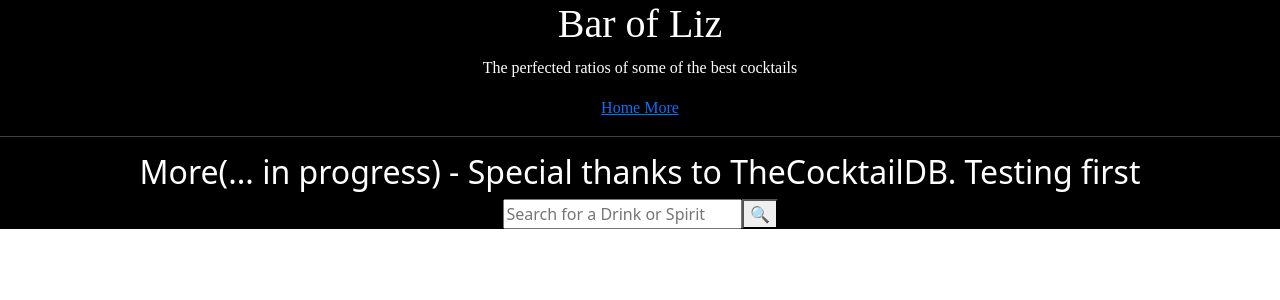
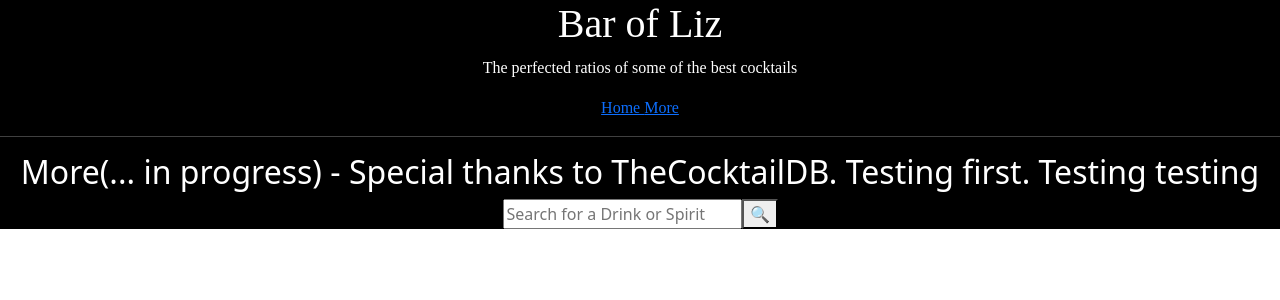
Before and after one commit to ESedrak/cocktail-list, a React (Create React App) app: page /more in a window 1280 px wide. Shown: the top 300 px of the page. Built offline with nearby package versions, Linux system fonts and the light colour scheme.

Commit message:
Testing changes in h2

```diff
--- a/src/More.js
+++ b/src/More.js
@@ -28,7 +28,8 @@ const More = () => {
   return (
     <div className="More">
       <h2>
-        More(... in progress) - Special thanks to TheCocktailDB. Testing first
+        More(... in progress) - Special thanks to TheCocktailDB. Testing first.
+        Testing testing
       </h2>
       <form onSubmit={handleSearch}>
         <input
```
